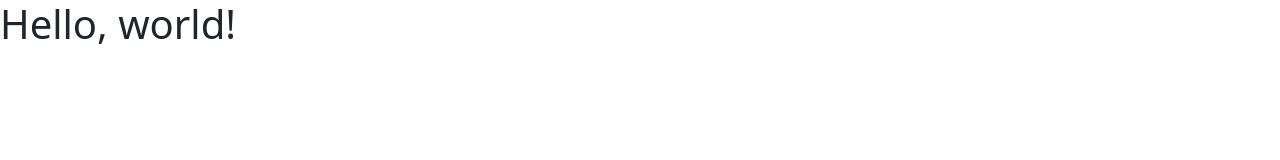
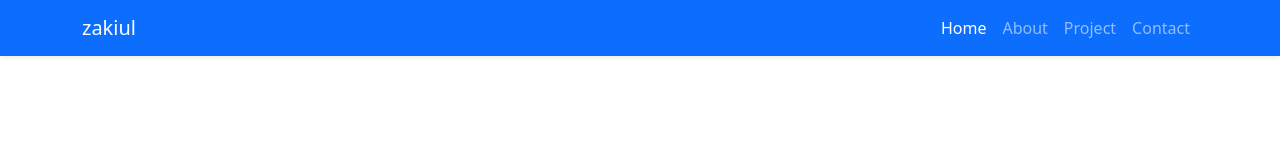
Before and after one commit to zakiyul/portfolio-bv5, a plain HTML site: page index.html in a window 1280 px wide. Drawn offline with nearby package versions, Linux system fonts and the light colour scheme.

Commit message:
buat navbar

```diff
--- a/index.html
+++ b/index.html
@@ -8,20 +8,37 @@
     <!-- Bootstrap CSS -->
     <link href="https://cdn.jsdelivr.net/npm/bootstrap@5.0.0-beta2/dist/css/bootstrap.min.css" rel="stylesheet" integrity="sha384-BmbxuPwQa2lc/FVzBcNJ7UAyJxM6wuqIj61tLrc4wSX0szH/Ev+nYRRuWlolflfl" crossorigin="anonymous">
 
-    <title>Hello, world!</title>
+    <title>Portfolio saye | fikri</title>
   </head>
   <body>
-    <h1>Hello, world!</h1>
-
-    <!-- Optional JavaScript; choose one of the two! -->
+    <!-- Navbar -->
+    <nav class="navbar navbar-expand-lg navbar-dark bg-primary shadow-sm">
+      <div class="container">
+        <a class="navbar-brand" href="#">zakiul</a>
+        <button class="navbar-toggler" type="button" data-bs-toggle="collapse" data-bs-target="#navbarNav" aria-controls="navbarNav" aria-expanded="false" aria-label="Toggle navigation">
+          <span class="navbar-toggler-icon"></span>
+        </button>
+        <div class="collapse navbar-collapse" id="navbarNav">
+          <ul class="navbar-nav ms-auto">
+            <li class="nav-item">
+              <a class="nav-link active" aria-current="page" href="#">Home</a>
+            </li>
+            <li class="nav-item">
+              <a class="nav-link" href="#">About</a>
+            </li>
+            <li class="nav-item">
+              <a class="nav-link" href="#">Project</a>
+            </li>
+            <li class="nav-item">
+              <a class="nav-link" href="#">Contact</a>
+            </li>
+          </ul>
+        </div>
+      </div>
+    </nav>
+    <!-- End Navbar -->
 
     <!-- Option 1: Bootstrap Bundle with Popper -->
     <script src="https://cdn.jsdelivr.net/npm/bootstrap@5.0.0-beta2/dist/js/bootstrap.bundle.min.js" integrity="sha384-b5kHyXgcpbZJO/tY9Ul7kGkf1S0CWuKcCD38l8YkeH8z8QjE0GmW1gYU5S9FOnJ0" crossorigin="anonymous"></script>
-
-    <!-- Option 2: Separate Popper and Bootstrap JS -->
-    <!--
-    <script src="https://cdn.jsdelivr.net/npm/@popperjs/core@2.6.0/dist/umd/popper.min.js" integrity="sha384-KsvD1yqQ1/1+IA7gi3P0tyJcT3vR+NdBTt13hSJ2lnve8agRGXTTyNaBYmCR/Nwi" crossorigin="anonymous"></script>
-    <script src="https://cdn.jsdelivr.net/npm/bootstrap@5.0.0-beta2/dist/js/bootstrap.min.js" integrity="sha384-nsg8ua9HAw1y0W1btsyWgBklPnCUAFLuTMS2G72MMONqmOymq585AcH49TLBQObG" crossorigin="anonymous"></script>
-    -->
   </body>
 </html>
```
